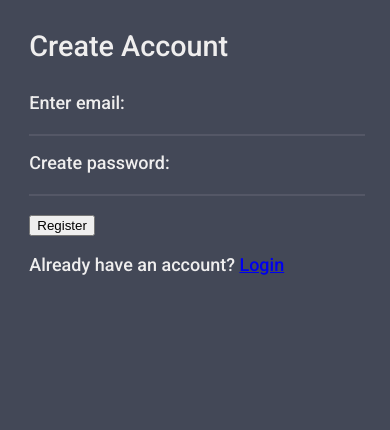
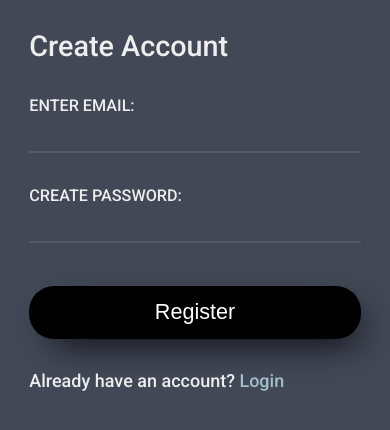
Before and after one commit to mortensenm1205/node-login, a React (Create React App) app in the folder client/: page /register in a window 390 px wide. Shown: the top 430 px of the page. Built offline with nearby package versions, Linux system fonts and the light colour scheme.

Commit message:
Register comp now styled mobile first

```diff
--- a/client/src/app/Register/css/index.js
+++ b/client/src/app/Register/css/index.js
@@ -1,11 +1,12 @@
 import styled from 'styled-components';
+import { Link } from 'react-router-dom';
 
 export const Register = styled.section`
     grid-column: 1 / -1;
 `;
 
 export const RegisterTitle = styled.p`
-    font-size: 1.6rem;
+    font-size: 1.6em;
 `;
 
 export const RegisterForm = styled.form`
@@ -13,14 +14,40 @@ export const RegisterForm = styled.form`
 
 export const RegisterLabel = styled.label `
     display: block;
-    margin: 5% 0;
+    margin: 10% 0;
+    font-size: 0.9em;
 `;
 
 export const RegisterInput = styled.input`
     width: 100%;
+    padding: 15px 0 5px 0;
     background-color: #434857;
     border: none;
     border-bottom: 2px solid #545766;
+    color: #efeeee;
+    font-size: 0.9em;
+
+    :focus {
+        outline: 0;
+        caret-color: #efeeee;
+        border-bottom: 2px solid #76633f;
+    }
+`;
+
+export const RegisterButton = styled.button`
+    box-shadow: 10px 14px 37px -12px #000;
+    border: none;
+    margin: 3% 0 4%;
+    padding: 4% 11%;
+    border-radius: 25px;
+    font-size: 1.2em;
+    background-color: #000;
+    color: #fff;
+    width: 100%;
+
+    :focus {
+        outline: 0;
+    }
 `;
 
 export const RegisterErrorContainer = styled.div`
@@ -28,7 +55,14 @@ export const RegisterErrorContainer = styled.div`
 
 export const RegisterError = styled.div`
     padding: 5% 0;
+    color: #d26377;
 `;
 
 export const RegisterRedirect = styled.p`
 `;
+
+export const RegisterLink = styled(Link)`
+    color: #a0bfca;
+    text-decoration: none;
+    cursor: pointer;
+`;
--- a/client/src/app/Register/index.js
+++ b/client/src/app/Register/index.js
@@ -1,5 +1,4 @@
 import React, { Component } from 'react';
-import { Link } from 'react-router-dom';
 import { connect } from 'react-redux';
 import {
     Register,
@@ -7,9 +6,11 @@ import {
     RegisterForm,
     RegisterLabel,
     RegisterInput,
+    RegisterButton,
     RegisterErrorContainer,
     RegisterError,
-    RegisterRedirect
+    RegisterRedirect,
+    RegisterLink
  } from './css/';
 import { createNewUser } from './ducks/actions';
 
@@ -64,21 +65,21 @@ class RegisterContainer extends Component {
                 <RegisterTitle>Create Account</RegisterTitle>
                 <RegisterForm onSubmit={this.submit}>
                     <RegisterLabel>
-                        Enter email:
+                        ENTER EMAIL:
                         <RegisterInput type="text" name="email" onChange={this.change} value={email} />
                     </RegisterLabel>
                     <RegisterLabel>
-                        Create password:
+                        CREATE PASSWORD:
                         <RegisterInput type="password" name="password" onChange={this.change} value={password} />
                     </RegisterLabel>
-                    <button>Register</button>
+                    <RegisterButton>Register</RegisterButton>
                 </RegisterForm>
                 <RegisterErrorContainer>
                     {errors.data && errors.data.code === 'email' && <RegisterError>{errors.data.message}</RegisterError>}
                     {errors.data && errors.data.code === 'password' && <RegisterError>{errors.data.message}</RegisterError>}
                     {errors.data && errors.data.code === 'userExists' && <RegisterError>{errors.data.message}</RegisterError>}
                 </RegisterErrorContainer>
-                <RegisterRedirect>Already have an account? <Link to='/login'>Login</Link></RegisterRedirect>
+                <RegisterRedirect>Already have an account? <RegisterLink to='/login'>Login</RegisterLink></RegisterRedirect>
             </Register>
         )
     }
```
